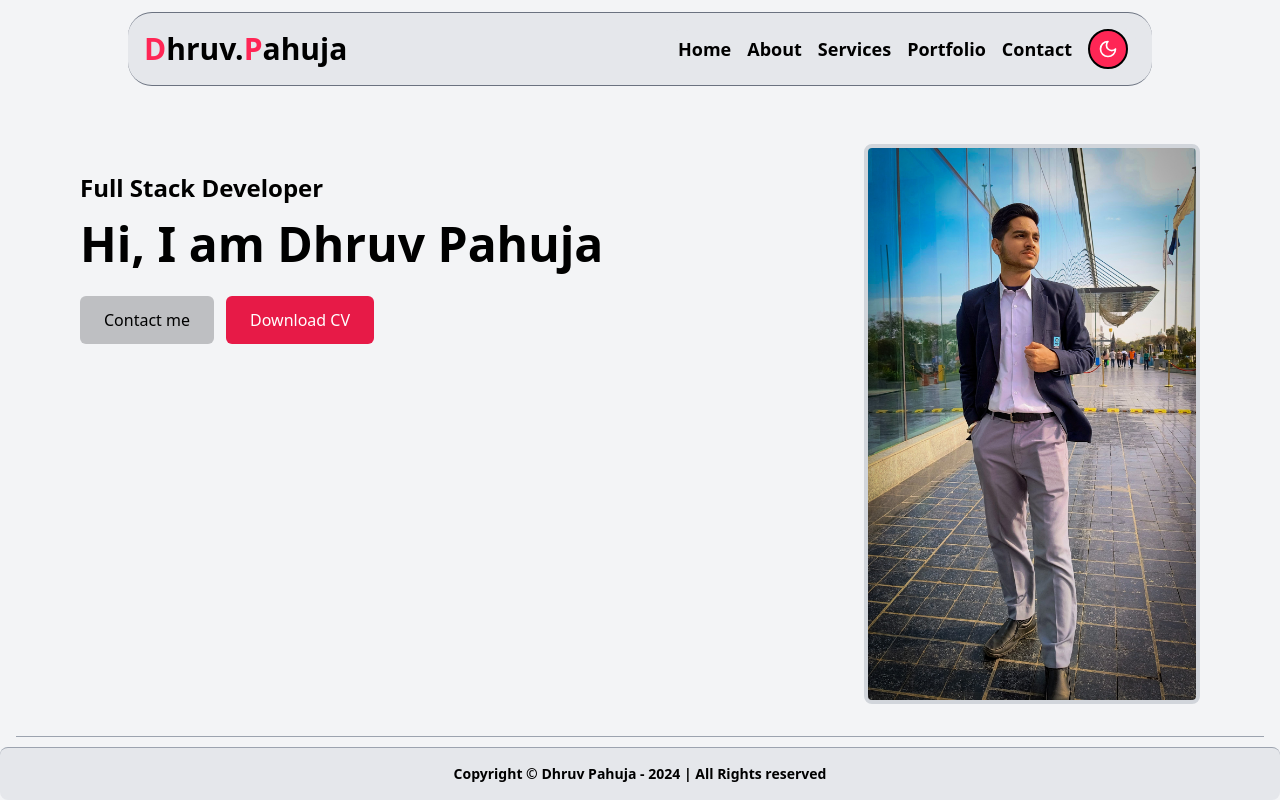
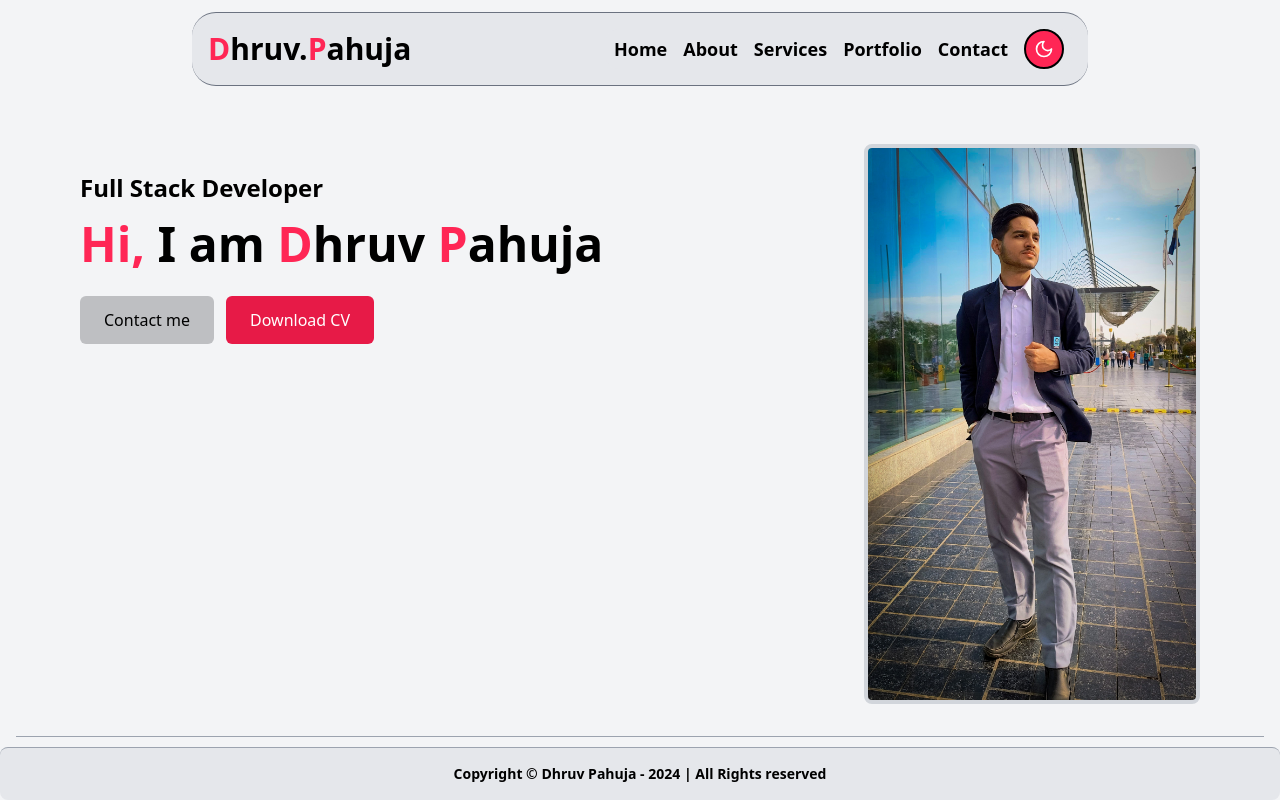
Before and after one commit to Dhruv-pahuja/Portfolio, a React (Vite) app in the folder frontend/: page / in a window 1280 px wide. Shown: the top 800 px of the page. Built offline with nearby package versions, Linux system fonts and the light colour scheme.

Commit message:
typo fix

```diff
--- a/frontend/src/components/Home.tsx
+++ b/frontend/src/components/Home.tsx
@@ -21,7 +21,7 @@ const Home:React.FC = () => {
             <div className='flex justify-between mx-10' >
                 <div className='space-y-4 mt-7 mx-10'>
                     <h3 className='text-2xl font-semibold'> Full Stack Developer</h3>
-                    <p className='text-5xl  font-bold'>Hi, I am <span>D</span>hruv <span>P</span>ahuja </p>
+                    <p className='text-5xl  font-bold'> <span className='text-[#ff2655]'>Hi,</span> I am <span className='text-[#ff2655]'>D</span>hruv <span className='text-[#ff2655]'>P</span>ahuja </p>
                     <div>
                         <button  className='px-6 py-3 text-black dark:bg-gray-300 bg-[#bebfc2] rounded-md dark:hover:bg-gray-400 hover:bg-[#b3b4b5] transition' onClick={()=>handleScroll('contact')}>Contact me</button>
                         <button className='m-3 px-6 py-3 bg-[#e71a47] text-white rounded-md hover:bg-[#b00e31] transition'>Download CV</button>
--- a/frontend/src/components/Navbar.tsx
+++ b/frontend/src/components/Navbar.tsx
@@ -23,7 +23,7 @@ const Navbar: React.FC = () => {
 
 
   return (
-    <nav className="py-4 bg-gray-200 dark:bg-black border-y border-gray-500 flex justify-between items-center px-4 rounded-3xl m-3 fixed w-[80vw] place-content-center z-30">
+    <nav className="py-4 bg-gray-200 dark:bg-black border-y border-gray-500 flex justify-between items-center px-4 rounded-3xl m-3 fixed md:w-[70vw] w-[80vw] place-content-center z-30">
       {/* Logo */}
       <h1 className="text-xl md:text-3xl dark:text-white font-bold"><span className="text-[#ff2655]">D</span>hruv.<span className="text-[#ff2655]">P</span>ahuja</h1>
       <button
```
